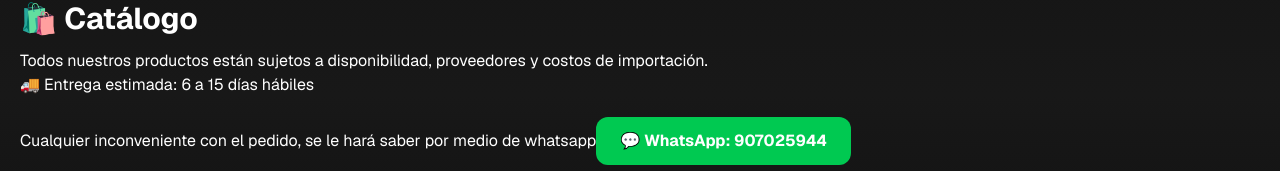
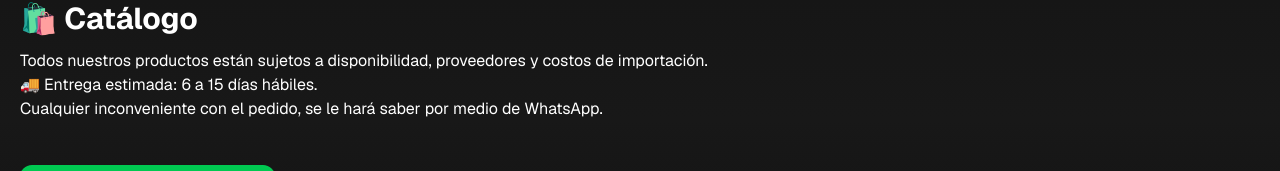
Before and after one commit to aquinojhonatan000-glitch/annt-logistics, a Next.js app: page /productos in a window 1280 px wide. Shown: the part 323-494 px from the top of the page. Built offline with nearby package versions, Linux system fonts and the light colour scheme; no server answers; the database is empty.

Commit message:
Separar botón de WhatsApp del texto informativo

```diff
--- a/src/app/productos/page.jsx
+++ b/src/app/productos/page.jsx
@@ -109,15 +109,13 @@ export default function Productos() {
         proveedores y costos de importación.
       </p>
 
-
       <p>
-        🚚 Entrega estimada: 6 a 15 días hábiles
-
+  🚚 Entrega estimada: 6 a 15 días hábiles.
+  <br />
+  Cualquier inconveniente con el pedido, se le hará saber por medio de WhatsApp.
 </p>
 
-
-        Cualquier inconveniente con el pedido, se le hará saber por medio de whatsapp
-
+<br />
 
 <a
   href="https://wa.me/51907025944"
@@ -132,9 +130,7 @@ export default function Productos() {
     font-bold
   "
 >
-
   💬 WhatsApp: 907025944
-
 </a>
 
 
```
Lines whose indentation alone changed are shown as unchanged.
